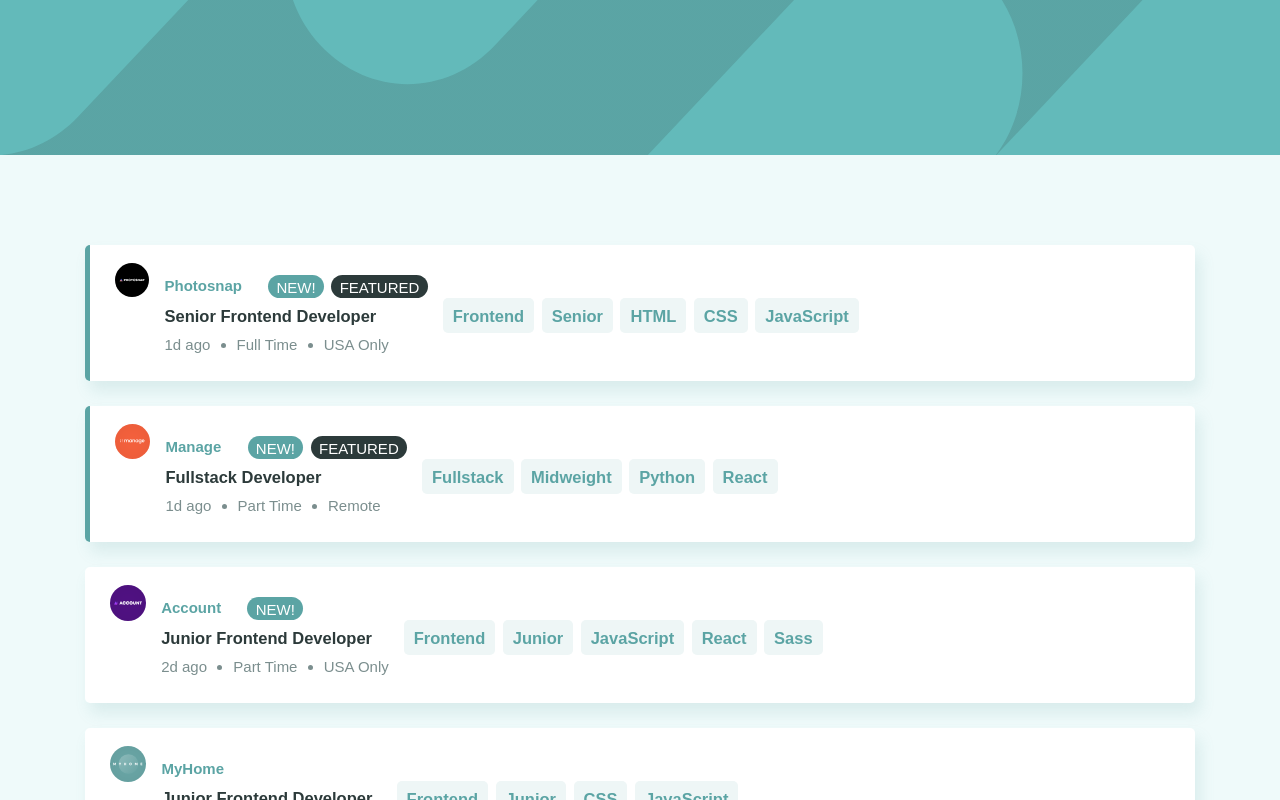
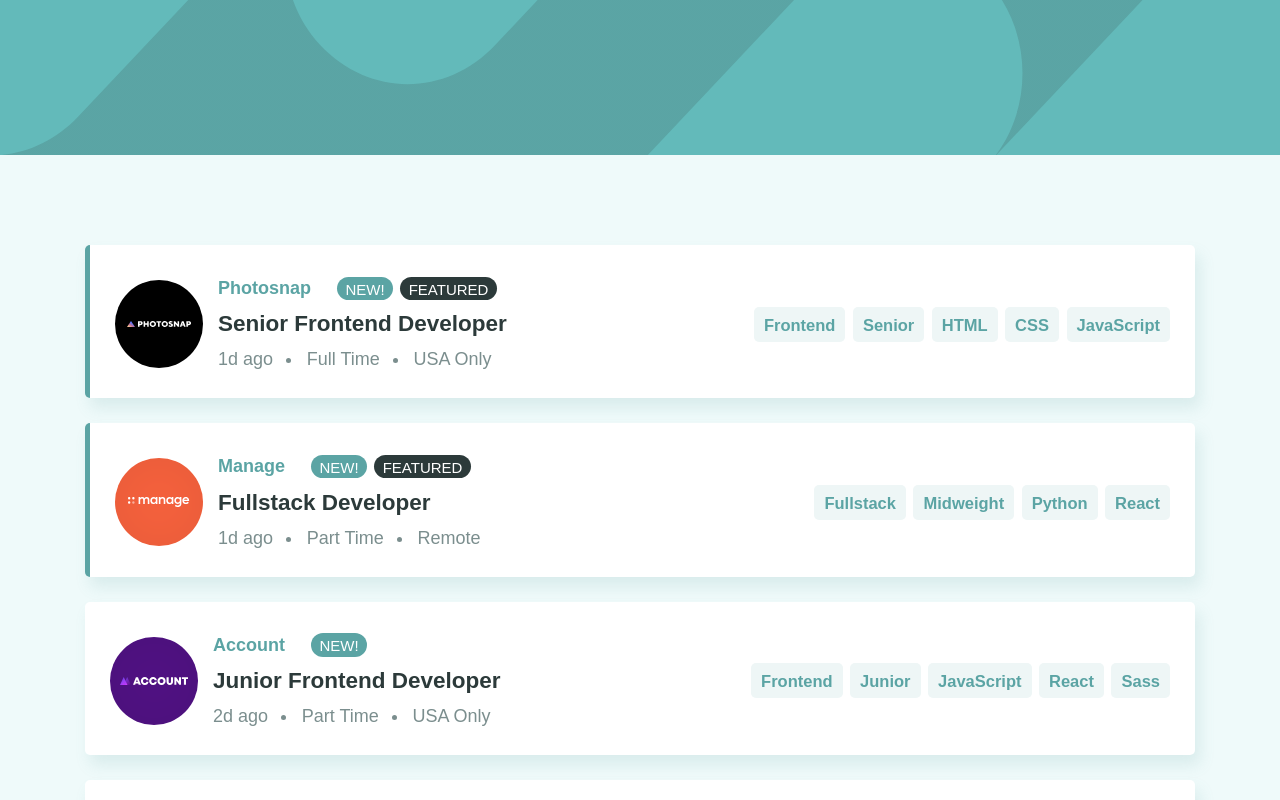
Before and after one commit to edo979/static-job-listings, a React (Create React App) app: page / in a window 1280 px wide. Shown: the top 800 px of the page. Built offline with nearby package versions, Linux system fonts and the light colour scheme.

Commit message:
add to css for desktop

```diff
--- a/src/components/jobItem.css
+++ b/src/components/jobItem.css
@@ -35,6 +35,7 @@
 .job_footer {
   --f-gap: 1.75rem;
   list-style: disc;
+  font-size: var(--fs-400);
   color: var(--clr-neutral-500);
 }
 
@@ -43,7 +44,7 @@
 }
 
 .job_position {
-  font-size: var(--fs-500);
+  font-size: var(--fs-600);
   font-weight: 700;
   color: var(--clr-neutral-200);
 }
--- a/src/index.css
+++ b/src/index.css
@@ -81,7 +81,7 @@ h6 {
   --fs-300: 0.85rem;
   --fs-400: 1rem;
   --fs-500: 1.1rem;
-  --fs-600: 1.15rem;
+  --fs-600: 1.1rem;
 }
 
 html {
@@ -181,6 +181,11 @@ body {
 }
 
 @media (min-width: 45em) {
+  :root {
+    --fs-400: 1.2rem;
+    --fs-600: 1.5rem;
+  }
+
   .main-container {
     background-image: url('../public/images/bg-header-desktop.svg'),
       linear-gradient(var(--clr-primary), var(--clr-primary));
@@ -209,6 +214,25 @@ body {
     margin-top: 40px;
   }
 
+  .job_logo {
+    margin-top: 0;
+    width: 88px;
+    height: 88px;
+    flex-shrink: 0;
+  }
+
+  .job_footer {
+    --f-gap: 2rem;
+  }
+
+  .job_footer li:not(:first-child) {
+    padding-left: 0.25rem;
+  }
+
+  .job_categories {
+    width: auto;
+  }
+
   .flow {
     --flow-gap: 25px;
   }
```
